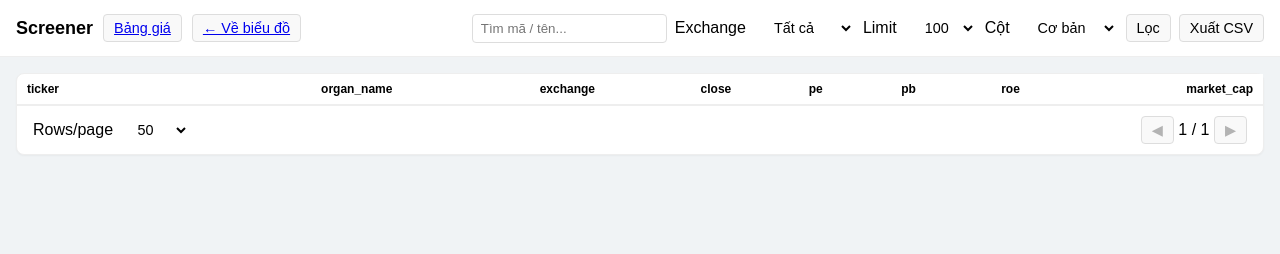
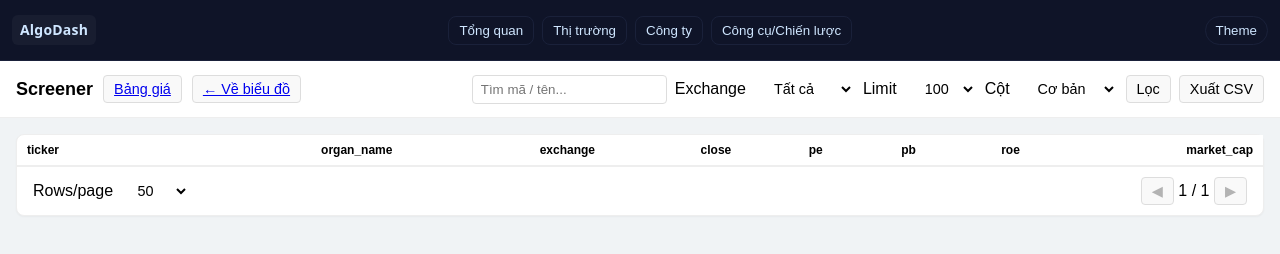
Before and after one commit to nguyenduccanh011/code, a website: page screener.html in a window 1280 px wide. Drawn offline with Linux system fonts and the light colour scheme; no server answers.

Commit message:
UI: add shared navigation bar and CSS; include on demo pages; adjust sticky header offsets

```diff
--- a/css/price-board.css
+++ b/css/price-board.css
@@ -32,7 +32,7 @@ select, input[type=number] { background: #0c1222; color: var(--fg); border: 1px
 
 .pb-table { width: 100%; border-collapse: collapse; table-layout: fixed; }
 .pb-table th, .pb-table td { padding: 6px 8px; border-right: 1px solid var(--grid); border-bottom: 1px solid var(--grid); }
-.pb-table thead th { background: #0f1428; font-weight: 600; color: var(--muted); position: sticky; top: 48px; z-index: 5; }
+.pb-table thead th { background: #0f1428; font-weight: 600; color: var(--muted); position: sticky; top: calc(48px + var(--site-nav-h, 0px)); z-index: 5; }
 .pb-table tbody tr:nth-child(even) { background: #0e1224; }
 .pb-table .group { background: #0b1222; color: var(--accent); text-align: center; border-bottom: 1px solid var(--grid); }
 .pb-table .sym { font-weight: 700; white-space: nowrap; }
--- /dev/null
+++ b/css/site-nav.css
@@ -0,0 +1,39 @@
+:root {
+  --site-nav-h: 44px;
+  --nav-bg: #0f1428;
+  --nav-fg: #cfe6ff;
+  --nav-muted: #87a4bf;
+  --nav-accent: #1fe0a3;
+  --nav-border: #1a213a;
+}
+body.light {
+  --nav-bg: #f0f6fc;
+  --nav-fg: #0b2239;
+  --nav-muted: #35556f;
+  --nav-accent: #13795b;
+  --nav-border: #c8d6e5;
+}
+
+.site-nav {
+  position: sticky; top: 0; z-index: 1000;
+  display: flex; align-items: center; justify-content: space-between;
+  gap: 12px; padding: 8px 12px; background: var(--nav-bg);
+  color: var(--nav-fg); border-bottom: 1px solid var(--nav-border);
+  font: 14px/1.3 system-ui, Arial, sans-serif;
+  min-height: var(--site-nav-h);
+}
+.site-nav a { color: var(--nav-fg); text-decoration: none; }
+.site-nav .brand { font-weight: 700; letter-spacing: .2px; padding: 6px 8px; border-radius: 6px; background: rgba(255,255,255,.04); }
+.site-nav-left, .site-nav-right { display:flex; align-items:center; gap:8px; }
+.site-nav-center { display: flex; gap: 8px; flex-wrap: wrap; align-items: center; }
+
+.menu-group { position: relative; }
+.menu-btn { background: transparent; color: var(--nav-fg); border: 1px solid var(--nav-border); padding: 6px 10px; border-radius: 8px; cursor: pointer; }
+.menu-group.open .menu-btn { border-color: var(--nav-accent); color: var(--nav-accent); }
+.dropdown { position: absolute; top: calc(100% + 6px); left: 0; min-width: 220px; background: var(--nav-bg); border: 1px solid var(--nav-border); border-radius: 8px; box-shadow: 0 8px 24px rgba(0,0,0,.25); display: none; padding: 6px; }
+.menu-group.open .dropdown { display: block; }
+.dropdown a { display: block; padding: 8px 10px; border-radius: 6px; color: var(--nav-fg); }
+.dropdown a:hover { background: rgba(255,255,255,.06); }
+.dropdown a.active { color: var(--nav-accent); }
+
+.theme-toggle { background: transparent; color: var(--nav-fg); border: 1px solid var(--nav-border); padding: 6px 10px; border-radius: 999px; cursor: pointer; }
--- a/screener.html
+++ b/screener.html
@@ -5,8 +5,10 @@
   <meta name="viewport" content="width=device-width, initial-scale=1.0">
   <title>Screener</title>
   <link rel="stylesheet" href="css/style.css">
+  <link rel="stylesheet" href="css/site-nav.css">
 </head>
 <body class="sc-page">
+  <script src="src/ui/site-nav.js" defer></script>
   <header class="sc-header">
     <div class="sc-wrap sc-head-inner">
       <div class="sc-left">
@@ -75,7 +77,7 @@
   <script src="src/core/DataProvider.js"></script>
   <script src="src/pages/screener.js" defer></script>
 </body>
-<style>
+  <style>
   .sc-page { background: #f0f3f5; }
   body.theme-dark.sc-page { background: #0f1419; }
   .sc-wrap { max-width: 1280px; margin: 0 auto; padding: 0 16px; }
@@ -90,14 +92,14 @@
   .sc-main { padding: 16px 0 24px; }
   .sc-card { background:#fff; border:1px solid #eee; border-radius:8px; box-shadow:0 1px 2px rgba(0,0,0,0.04); }
   body.theme-dark .sc-card { background:#1b232d; border-color:#2b3846; box-shadow: 0 1px 2px rgba(0,0,0,0.2); }
-  .sc-table-wrap { overflow:auto; max-height: calc(100vh - 56px - 40px); position: relative; }
+  .sc-table-wrap { overflow:auto; max-height: calc(100vh - var(--site-nav-h, 0px) - 56px - 40px); position: relative; }
   .sc-table { width:100%; border-collapse: collapse; font-size: 12px; }
   .sc-table th, .sc-table td { padding:8px 10px; border-bottom:1px solid #eee; text-align:right; }
   .sc-table tbody tr:nth-child(odd) { background: #fafafa; }
   body.theme-dark .sc-table th, body.theme-dark .sc-table td { border-color:#2b3846; }
   body.theme-dark .sc-table tbody tr:nth-child(odd) { background: #1a222c; }
   .sc-table th:first-child, .sc-table td:first-child { text-align:left; position:sticky; left:0; background:inherit; }
-  .sc-table thead th { position:sticky; top:0; background:#fff; z-index:1; }
+  .sc-table thead th { position:sticky; top: calc(var(--site-nav-h, 0px)); background:#fff; z-index:1; }
   body.theme-dark .sc-table thead th { background:#1b232d; }
   .sc-pager { border-top:1px solid #eee; }
   body.theme-dark .sc-pager { border-color:#2b3846; }
--- /dev/null
+++ b/src/ui/site-nav.js
@@ -0,0 +1,125 @@
+// src/ui/site-nav.js
+// Simple top navigation with dropdown to jump across demo screens.
+(function () {
+  const PAGES = [
+    { group: 'Tổng quan', items: [
+      { label: 'Trang chủ', href: 'index.html' },
+    ]},
+    { group: 'Thị trường', items: [
+      { label: 'Bảng giá (VCBS)', href: 'price-board.html' },
+      { label: 'CafeF Realtime', href: 'cafef-realtime.html' },
+      { label: 'FireAnt Quotes', href: 'fireant-quotes.html' },
+      { label: 'Screener', href: 'screener.html' },
+      { label: 'Industry Demo', href: 'industry-demo.html' },
+    ]},
+    { group: 'Công ty', items: [
+      { label: 'Hồ sơ công ty', href: 'company-profile.html' },
+      { label: 'Danh bạ công ty', href: 'company-directory.html' },
+    ]},
+    { group: 'Công cụ/Chiến lược', items: [
+      { label: 'API Demo', href: 'api-demo.html' },
+      { label: 'Danh sách thuật toán', href: 'algo-list.html' },
+      { label: 'Chi tiết thuật toán', href: 'algo-detail.html' },
+      { label: 'Strategy Builder (demo)', href: 'strategy-builder-component.html' },
+    ]},
+  ];
+
+  const cssHref = 'css/site-nav.css';
+  // Ensure CSS loaded once
+  if (!document.querySelector('link[href="' + cssHref + '"]')) {
+    const link = document.createElement('link');
+    link.rel = 'stylesheet';
+    link.href = cssHref;
+    document.head.appendChild(link);
+  }
+
+  function currentPath() {
+    try {
+      return location.pathname.split('/').pop() || 'index.html';
+    } catch { return ''; }
+  }
+
+  function buildNav() {
+    const nav = document.createElement('nav');
+    nav.className = 'site-nav';
+
+    const left = document.createElement('div');
+    left.className = 'site-nav-left';
+    const brand = document.createElement('a');
+    brand.className = 'brand';
+    brand.href = 'index.html';
+    brand.textContent = 'AlgoDash';
+    left.appendChild(brand);
+
+    const center = document.createElement('div');
+    center.className = 'site-nav-center';
+
+    // Build dropdowns per group
+    const curr = currentPath();
+    for (const section of PAGES) {
+      const wrap = document.createElement('div');
+      wrap.className = 'menu-group';
+      const btn = document.createElement('button');
+      btn.className = 'menu-btn';
+      btn.type = 'button';
+      btn.textContent = section.group;
+      const dd = document.createElement('div');
+      dd.className = 'dropdown';
+      for (const it of section.items) {
+        const a = document.createElement('a');
+        a.href = it.href;
+        a.textContent = it.label;
+        if (it.href === curr) a.classList.add('active');
+        dd.appendChild(a);
+      }
+      wrap.appendChild(btn);
+      wrap.appendChild(dd);
+      // Toggle behavior
+      btn.addEventListener('click', () => {
+        const open = wrap.classList.contains('open');
+        document.querySelectorAll('.menu-group.open').forEach(el => el.classList.remove('open'));
+        if (!open) wrap.classList.add('open');
+      });
+      center.appendChild(wrap);
+    }
+
+    const right = document.createElement('div');
+    right.className = 'site-nav-right';
+    const theme = document.createElement('button');
+    theme.className = 'theme-toggle';
+    theme.type = 'button';
+    theme.textContent = 'Theme';
+    theme.addEventListener('click', () => {
+      document.body.classList.toggle('light');
+      try { localStorage.setItem('theme', document.body.classList.contains('light') ? 'light' : 'dark'); } catch {}
+    });
+    right.appendChild(theme);
+
+    nav.appendChild(left);
+    nav.appendChild(center);
+    nav.appendChild(right);
+
+    // Insert at top
+    document.body.insertBefore(nav, document.body.firstChild);
+
+    // Close when clicking outside
+    document.addEventListener('click', (e) => {
+      const isInside = e.composedPath().some(el => el && el.classList && el.classList.contains('menu-group'));
+      if (!isInside) document.querySelectorAll('.menu-group.open').forEach(el => el.classList.remove('open'));
+    });
+  }
+
+  // Apply saved theme
+  (function applyTheme() {
+    try {
+      const t = (localStorage.getItem('theme') || '').toLowerCase();
+      if (t === 'light') document.body.classList.add('light');
+    } catch {}
+  })();
+
+  if (document.readyState === 'loading') {
+    document.addEventListener('DOMContentLoaded', buildNav);
+  } else {
+    buildNav();
+  }
+})();
```
Also changed, not shown: algo-detail.html (+2 -0 lines), algo-list.html (+2 -0 lines), api-demo.html (+3 -1 lines), cafef-realtime.html (+3 -1 lines), company-directory.html (+2 -0 lines), company-profile.html (+3 -1 lines), fireant-quotes.html (+2 -0 lines), index.html (+2 -0 lines), industry-demo.html (+2 -0 lines), price-board.html (+2 -0 lines).
